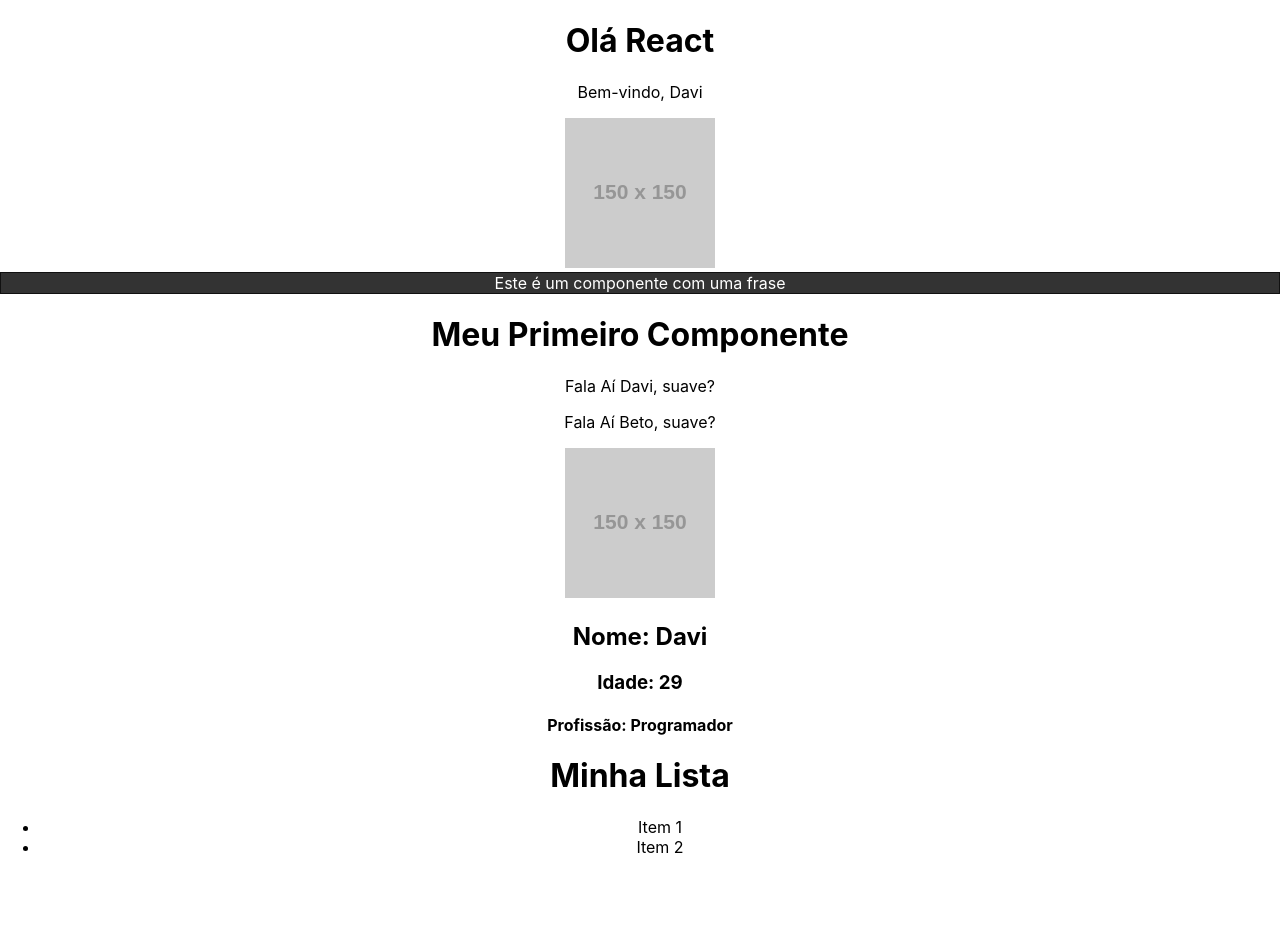
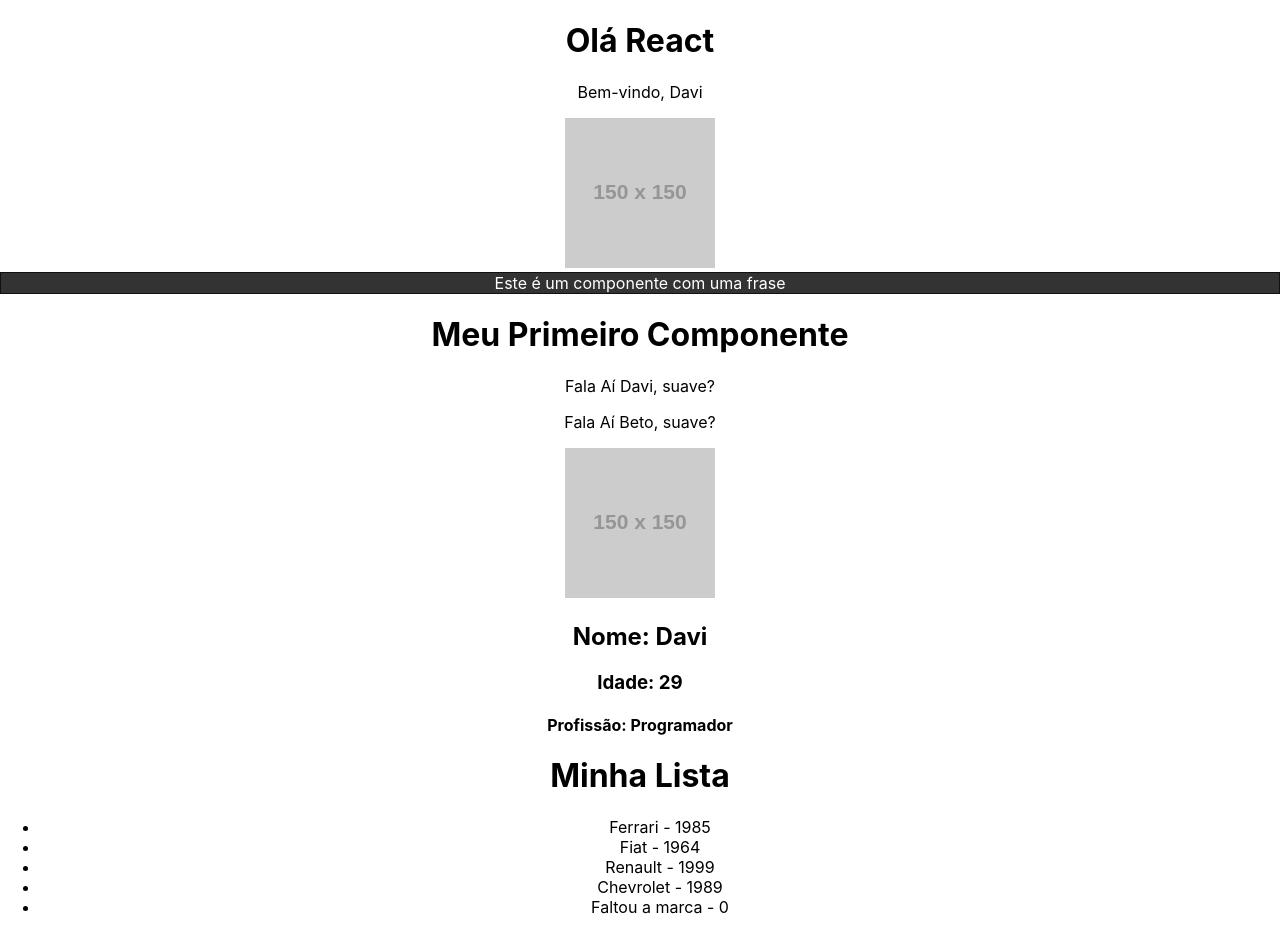
Before and after one commit to krokreti/react-training, a React (Create React App) app in the folder practice-project/: page / in a window 1280 px wide. Shown: the top 952 px of the page. Built offline with nearby package versions, Linux system fonts and the light colour scheme.

Commit message:
Props validation

```diff
--- /dev/null
+++ b/practice-project/src/Components/Item.jsx
@@ -0,0 +1,26 @@
+import PropTypes from 'prop-types'
+
+function Item({marca, ano_lancamento}) {
+    return(
+        <>
+            <li>
+                {marca} - {ano_lancamento}
+            </li>
+        </>
+    )
+}
+
+//é semelhante ao typescript, validaçao de tipos
+//validacao a nivel de programaçao
+Item.propTypes = {
+    marca: PropTypes.string.isRequired,
+    ano_lancamento: PropTypes.number,
+}
+
+//propriedades padrao
+Item.defaultProps = {
+    marca: 'Faltou a marca',
+    ano_lancamento: 0
+}
+
+export default Item
--- a/practice-project/src/Components/List.jsx
+++ b/practice-project/src/Components/List.jsx
@@ -1,10 +1,16 @@
+import Item from "./Item"
+
 function List() {
     return(
         <>
             <h1>Minha Lista</h1>
             <ul>
-                <li>Item 1</li>
-                <li>Item 2</li>
+                {/* passando um numero deve ir entre as chaves */}
+                <Item marca="Ferrari" ano_lancamento={1985}/>
+                <Item marca="Fiat" ano_lancamento={1964}/>
+                <Item marca="Renault" ano_lancamento={1999}/>
+                <Item marca="Chevrolet" ano_lancamento={1989}/>
+                <Item/>
             </ul>
         </>
     )
```
